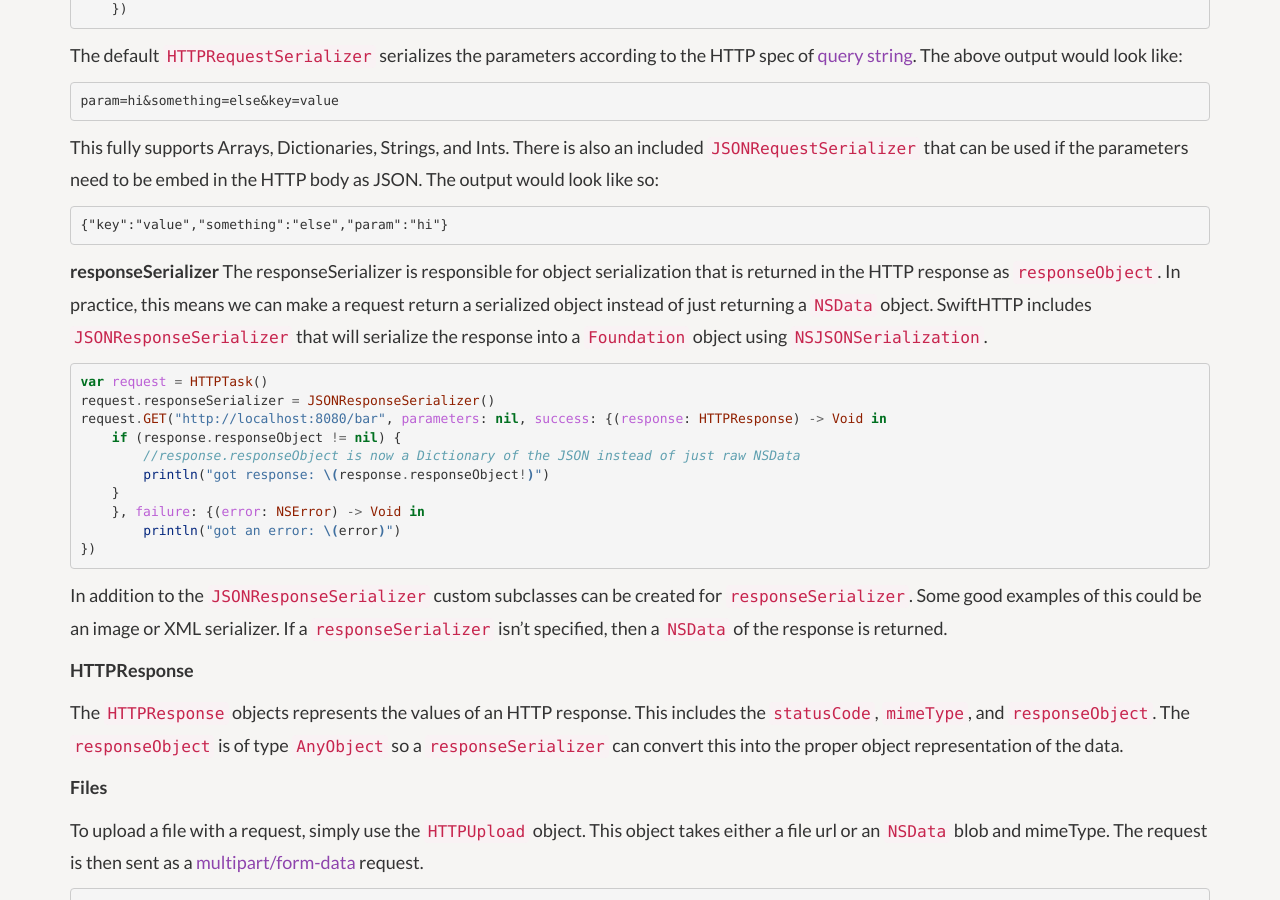
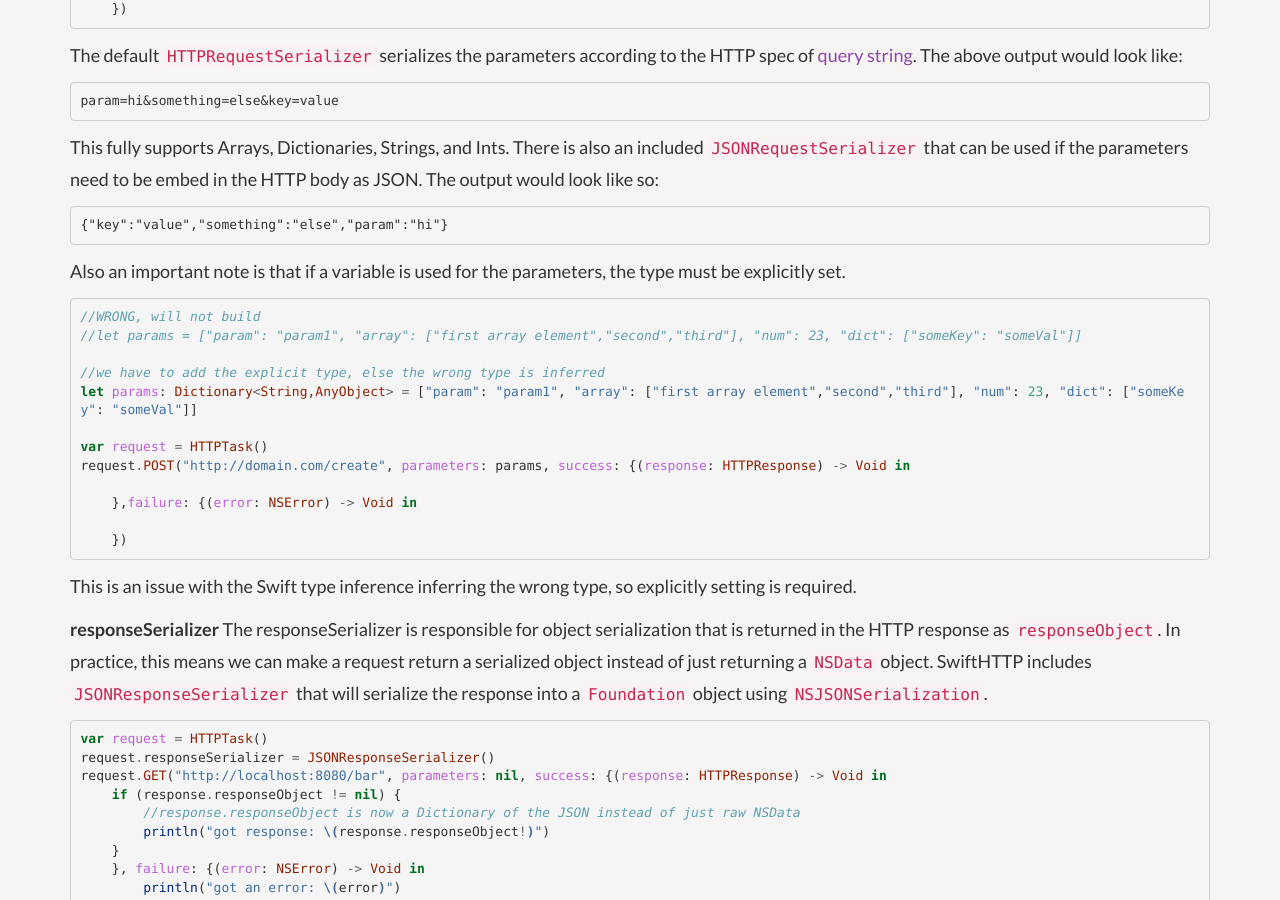
Before and after one commit to BasementKrew/revelation.io, a Jekyll site: the page built from _posts/2014-09-09-swifthttp.markdown, in a window 1280 px wide and 900 px high, scrolled down 1951 px. Built offline with Jekyll 4.4.1, drawn with Linux system fonts in a browser that asks for light colours; Markdown is read by kramdown in place of the engine named in the settings.

Commit message:
added param for swift http article

````diff
--- a/_posts/2014-09-09-swifthttp.markdown
+++ b/_posts/2014-09-09-swifthttp.markdown
@@ -99,6 +99,25 @@ This fully supports Arrays, Dictionaries, Strings, and Ints. There is also an in
 ```
 {"key":"value","something":"else","param":"hi"}
 ```
+
+Also an important note is that if a variable is used for the parameters, the type must be explicitly set.
+
+```swift
+//WRONG, will not build
+//let params = ["param": "param1", "array": ["first array element","second","third"], "num": 23, "dict": ["someKey": "someVal"]]
+
+//we have to add the explicit type, else the wrong type is inferred
+let params: Dictionary<String,AnyObject> = ["param": "param1", "array": ["first array element","second","third"], "num": 23, "dict": ["someKey": "someVal"]]
+
+var request = HTTPTask()
+request.POST("http://domain.com/create", parameters: params, success: {(response: HTTPResponse) -> Void in
+
+    },failure: {(error: NSError) -> Void in
+
+    })
+```
+
+This is an issue with the Swift type inference inferring the wrong type, so explicitly setting is required.
 
 **responseSerializer**
 The responseSerializer is responsible for object serialization that is returned in the HTTP response as `responseObject`. In practice, this means we can make a request return a serialized object instead of just returning a `NSData` object. SwiftHTTP includes `JSONResponseSerializer` that will serialize the response into a `Foundation` object using `NSJSONSerialization`.
````
